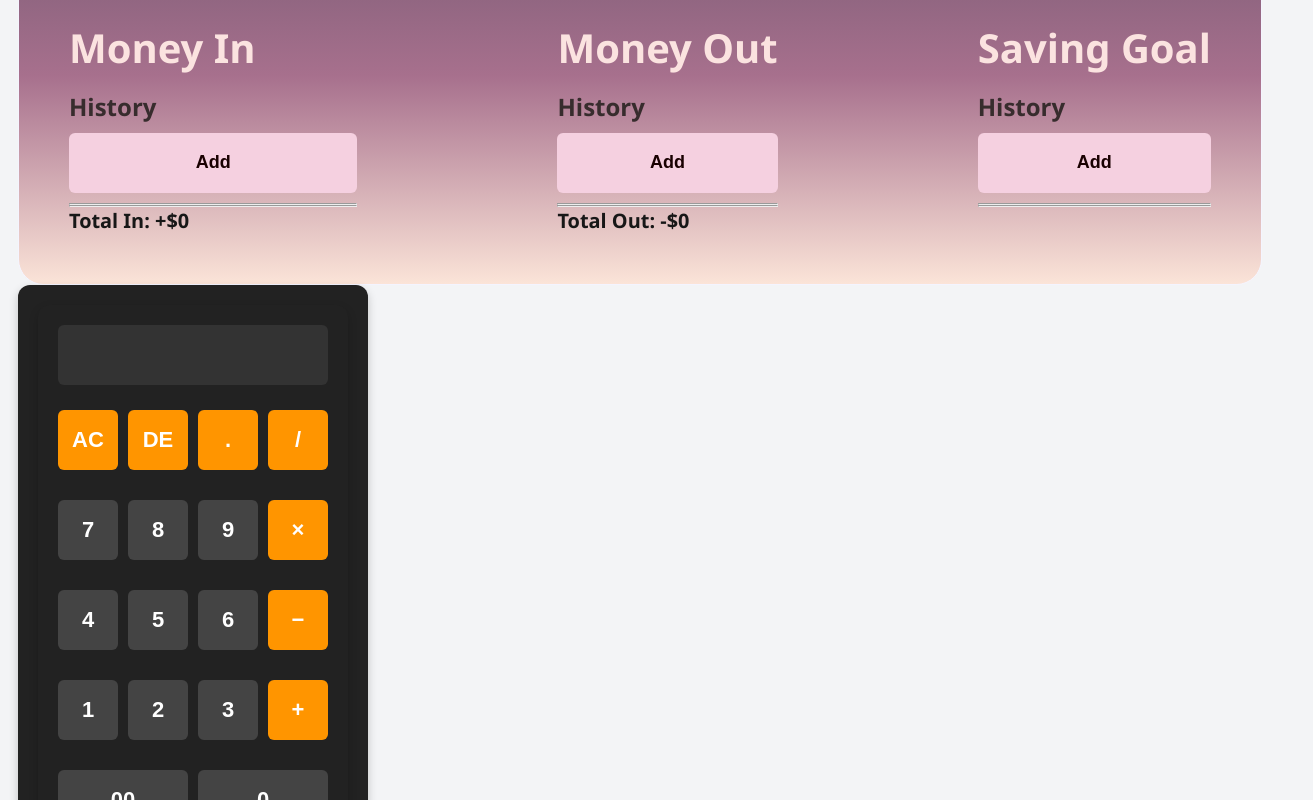
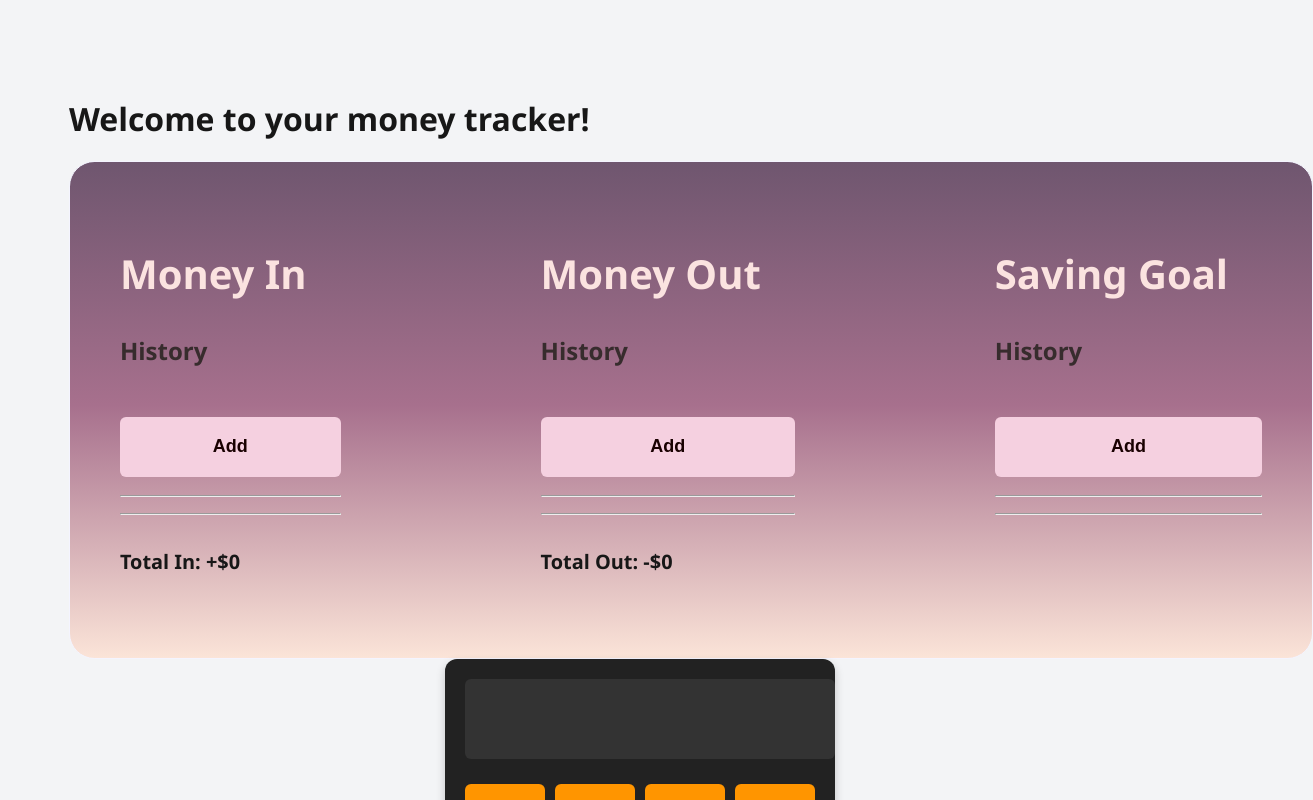
Before and after one commit to FarzonaIzatullaeva/expenses-app, a Next.js app: page / in a window 1280 px wide. Shown: the top 800 px of the page, 1313 px wide, since content can reach past the window. Built offline with nearby package versions, Linux system fonts and the light colour scheme.

Commit message:
calculator new changes

```diff
--- a/src/app/globals.css
+++ b/src/app/globals.css
@@ -10,11 +10,6 @@
 }
 }
 
-html,
-body {
-  max-width: 100vw;
-  overflow-x: hidden;
-}
 
 body {
 color: var(--foreground);
@@ -22,12 +17,6 @@ body {
 font-family: Arial, Helvetica, sans-serif;
 -webkit-font-smoothing: antialiased;
 -moz-osx-font-smoothing: grayscale;
-}
-
-* {
-  box-sizing: border-box;
-  padding: 0;
-  margin: 0;
 }
 
 a {
--- a/src/app/page.tsx
+++ b/src/app/page.tsx
@@ -6,7 +6,7 @@ import {useState, useEffect} from "react"; // importing necessary hiiks from Rea
 import '../../styles/tableStyles.css';
 import MoneyInput from "../components/MoneyInput";
 import SavingInput from "@/components/SavingInput";
-import Calculator from "../components/Calculator";
+import Calculator from "@/components/Calculator";
 
 
 // Defaning an interfac for the data structure:
@@ -43,18 +43,11 @@ export default function Home() {
     localStorage.setItem("savingGoal", JSON.stringify(savingGoal));
   }, [moneyIn, moneyOut, savingGoal]);
 
-  const totalMoneyIn = moneyIn.reduce((sum, entry) => sum + entry.amount, 0);
-  const totalMoneyOut = moneyOut.reduce((sum, entry) => sum + entry.amount, 0);
-  const totalSavings = savingGoal.reduce((sum, entry) => sum + entry.amount, 0);
-  const netWorth = totalMoneyIn - totalMoneyOut + totalSavings;
-
   return (
     <div id="mainDiv" >
 
         <h1 id="appName">Welcome to your money tracker!</h1>
-
         <div className="main-row">
-        <h1 id="net-worth">Net Worth: ${netWorth.toFixed(2)}</h1>
           <div className="column-1">
             <MoneyInput title="Money In" history={moneyIn} onAdd={(entry)=> setMoneyIn([entry, ...moneyIn])}></MoneyInput>
           </div>
@@ -65,14 +58,11 @@ export default function Home() {
         <div className="column-3">
           <SavingInput title="Saving Goal" history={savingGoal} onAdd={(entry)=> setSavingGoal([entry, ...savingGoal])}></SavingInput>
         </div>
-
-
         </div>
 
-        <div className="calculator">
-          <Calculator></Calculator>
+        <div id="calculator">
+            <Calculator></Calculator>
         </div>
     </div>
-
   );
 }
--- a/styles/calculatorStyles.css
+++ b/styles/calculatorStyles.css
@@ -1,4 +1,5 @@
-/* General styles */
+*
+
 body {
     background-color: #f3f4f6;
     display: flex;
@@ -6,17 +7,19 @@ body {
     align-items: center;
     height: 100vh;
     margin: 0;
+    margin-top: 300px;
 }
 
-/* Calculator container */
+
 .calculator-container {
     display: flex;
     justify-content: center;
     align-items: center;
     width: 100%;
+
 }
 
-/* Calculator */
+
 .calculator {
     width: 320px;
     background-color: #222;
@@ -25,7 +28,7 @@ body {
     box-shadow: 0px 4px 10px rgba(0, 0, 0, 0.2);
 }
 
-/* Display */
+
 #display {
     width: 100%;
     height: 60px;
@@ -39,14 +42,14 @@ body {
     margin-bottom: 15px;
 }
 
-/* Buttons container */
+
 .buttons {
     display: grid;
     grid-template-columns: repeat(4, 1fr);
     gap: 10px;
 }
 
-/* Buttons */
+
 button {
     width: 100%;
     height: 60px;
@@ -60,12 +63,12 @@ button {
     transition: background 0.2s;
 }
 
-/* Button hover */
+
 button:hover {
     background-color: #666;
 }
 
-/* Operator buttons */
+
 .operator {
     background-color: #ff9500;
 }
@@ -74,12 +77,12 @@ button:hover {
     background-color: #cc7700;
 }
 
-/* Zero buttons */
+
 .zero {
     grid-column: span 2;
 }
 
-/* Equals button */
+
 .equals {
     background-color: #28a745;
     grid-column: span 2;
@@ -89,7 +92,7 @@ button:hover {
     background-color: #218838;
 }
 
-/* Responsive design */
+
 @media (max-width: 480px) {
     .calculator {
         width: 90%;
--- a/styles/tableStyles.css
+++ b/styles/tableStyles.css
@@ -22,12 +22,6 @@ background: linear-gradient(0deg, rgba(251,228,216,1) 0%, rgb(167, 112, 141) 51%
 
 }
 
-#net-worth{
-    border: 1px solid black;
-    border-radius: 40px;
-    padding: 10px;
-    margin-bottom: 30px;
-}
 .addButtons:hover{
     background-color: rgb(199, 153, 177);
 }
```
Also changed, not shown: package.json (+4 -3 lines), src/app/calculator.tsx (added), src/app/layout.tsx (line endings or trailing spaces), src/components/MoneyInput.tsx (line endings or trailing spaces), src/components/SavingInput.tsx (line endings or trailing spaces), 1 other file (tests, documents, lock files or other folders). Lines whose indentation alone changed are shown as unchanged.
